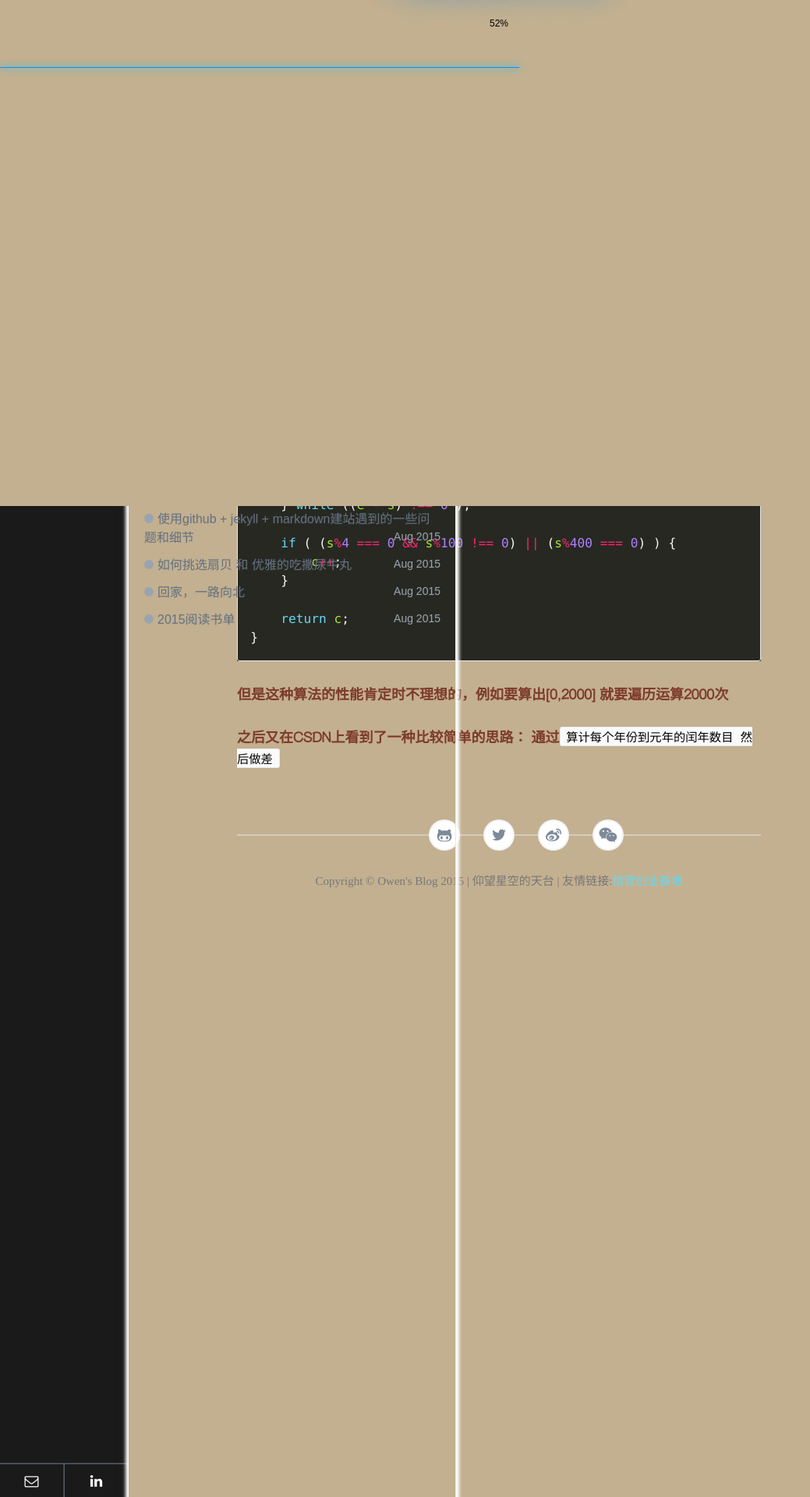
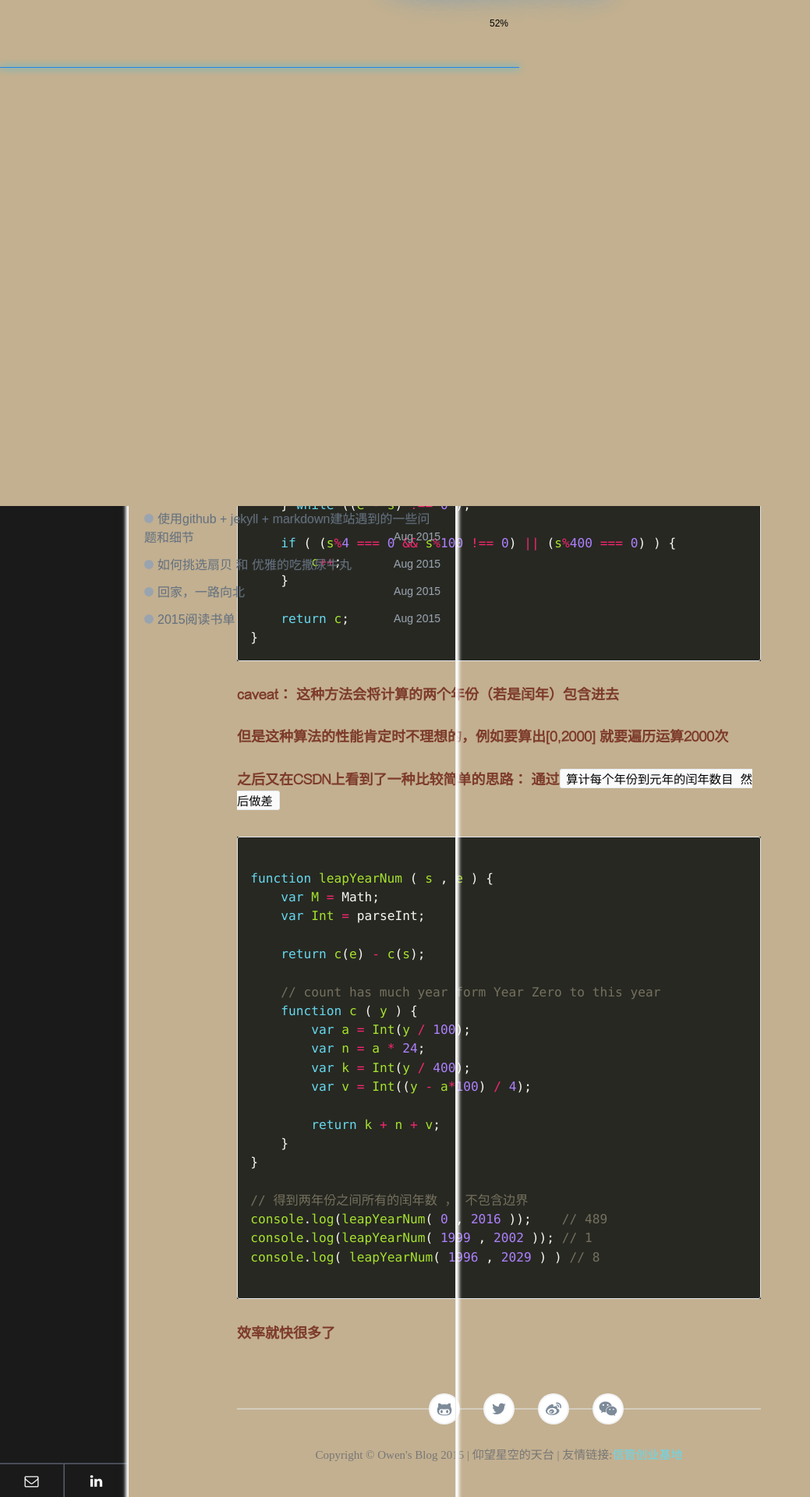
Before and after one commit to bilibiliou/bilibiliou.github.io, a Jekyll site: the page built from _posts/tech/2016-3-30-leapYearNum.markdown, in a window 1280 px wide. Shown: the part 651-2571 px from the top of the page at 78% size, without its empty margins (0-1039 px from the left). Built offline with Jekyll 4.4.1, drawn with Linux system fonts in a browser that asks for light colours; comment, search, counter and statistics services are not loaded.

Commit message:
new version

````diff
--- a/_config.yml
+++ b/_config.yml
@@ -1,10 +1,10 @@
 highlighter: rouge
+line_numbers: true
 markdown: kramdown
 kramdown:
   input:         GFM
   syntax_highlighter: rouge
   auto_ids:      true
-
 
 # 作者信息
 author: 欧阳湘粤
--- a/_posts/tech/2015-08-21-Encoding-problem.markdown
+++ b/_posts/tech/2015-08-21-Encoding-problem.markdown
@@ -280,7 +280,7 @@ sublime 和 notepad++ 都能保存你的编码设置
 
 ### 关于本地升级jekyll解析器
 
-一句话的事
+升级的jekyll,实际上就是一句话的事
 
 ```javascript
   gem update jekyll
@@ -323,3 +323,4 @@ sublime 和 notepad++ 都能保存你的编码设置
 [oukongli的blog资料](http://blog.csdn.net/kong5090041/article/details/38408211)
 [Run Jekyll on Windows](http://jekyll-windows.juthilo.com/5-running-jekyll/)
 [解决gem ssl证书失效](http://www.csdn123.com/html/topnews201408/35/3635.htm)
+[Upgrading Jekyll 2 to 3 on GitHub Pages](http://blog.virtuacreative.com.br/upgrade-jekyll-2-to-3-gh-pages.html)
--- a/_posts/tech/2016-3-30-leapYearNum.markdown
+++ b/_posts/tech/2016-3-30-leapYearNum.markdown
@@ -28,7 +28,6 @@ keywords: 技术,闰年
 
 根据上面的定义马上就能想出第一种遍历算法：
 
-
 ```javascript
 function leapYearNum (s , e) {
 	var c = 0;
@@ -49,7 +48,37 @@ function leapYearNum (s , e) {
 }
 ```
 
+caveat： 这种方法会将计算的两个年份（若是闰年）包含进去
+
 但是这种算法的性能肯定时不理想的，例如要算出[0,2000] 就要遍历运算2000次
 
 之后又在CSDN上看到了一种比较简单的思路：
 通过`算计每个年份到元年的闰年数目 然后做差`
+
+```javascript
+
+function leapYearNum ( s , e ) {
+	var M = Math;
+	var Int = parseInt;
+
+	return c(e) - c(s);
+
+	// count has much year form Year Zero to this year
+	function c ( y ) {
+		var a = Int(y / 100);
+		var n = a * 24;
+		var k = Int(y / 400);
+		var v = Int((y - a*100) / 4);
+
+		return k + n + v;
+	}
+}
+
+// 得到两年份之间所有的闰年数 ， 不包含边界
+console.log(leapYearNum( 0 , 2016 ));    // 489
+console.log(leapYearNum( 1999 , 2002 )); // 1
+console.log( leapYearNum( 1996 , 2029 ) ) // 8
+
+```
+
+效率就快很多了
````
